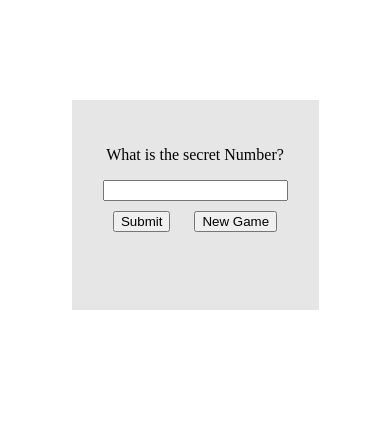
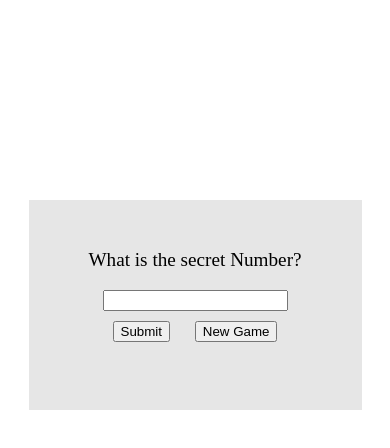
Before and after one commit to cyberkillua/Hot-Cold, a plain HTML site: page index.html in a window 390 px wide. Drawn offline with Linux system fonts and the light colour scheme.

Commit message:
mobile responsiveness

```diff
--- a/index.html
+++ b/index.html
@@ -1,6 +1,8 @@
 <!DOCTYPE html>
 <html>
   <head>
+    <meta charset="UTF-8" />
+    <meta name="viewport" content="width=device-width, initial-scale=1.0" />
     <title>Hot or Cold game</title>
     <link type="text/css" rel="stylesheet" href="stylesheet.css" />
   </head>
--- a/stylesheet.css
+++ b/stylesheet.css
@@ -1,5 +1,5 @@
 .main-card {
-    width: 50%;
+  width: 40%;
   margin: 100px auto 0 auto;
   padding: 30px;
   background-color: #e6e6e6;
@@ -7,11 +7,21 @@
   height: 150px;
 }
 
-input{
+input {
   display: block;
   margin: auto;
 }
 
-button{
-    margin: 10px
+button {
+  margin: 10px;
 }
+@media screen and (max-width: 1100px) {
+  body {
+    margin: 0;
+  }
+  .main-card {
+    width: 70%;
+    margin: 200px auto 0 auto;
+    font-size: larger;
+  }
+}
```
Lines whose indentation alone changed are shown as unchanged.
